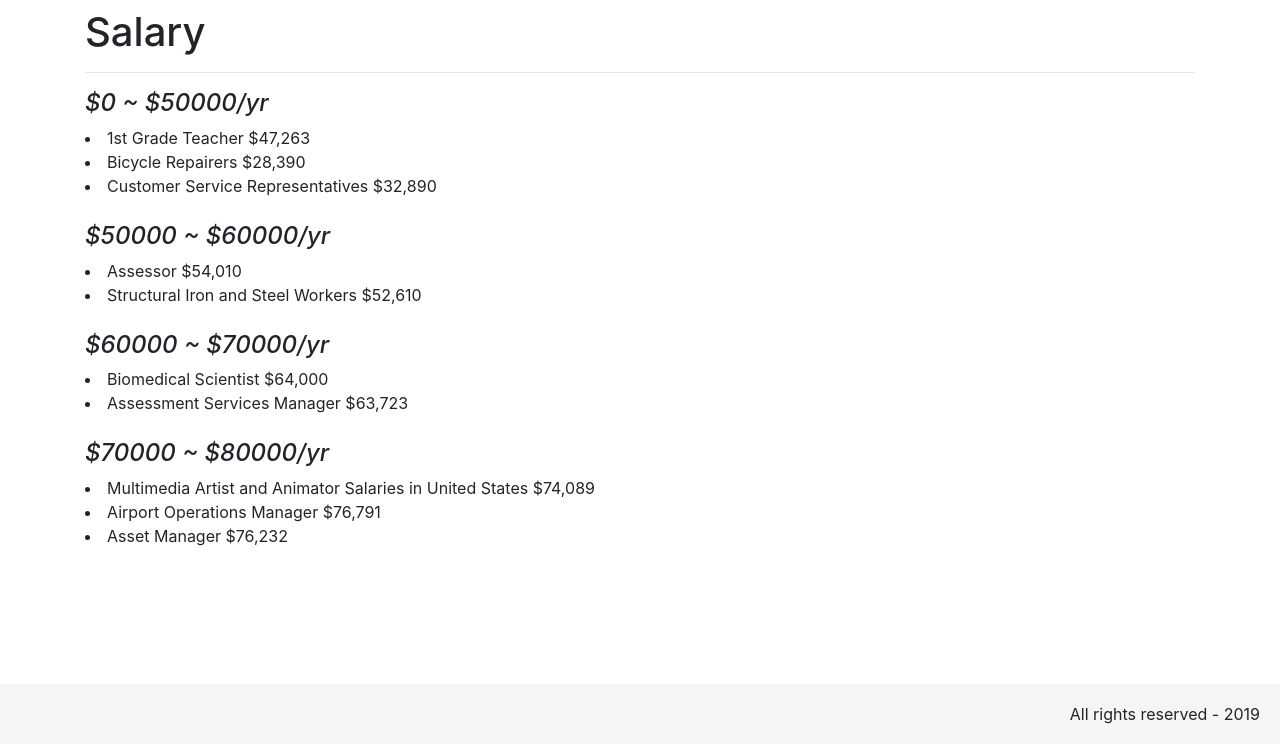
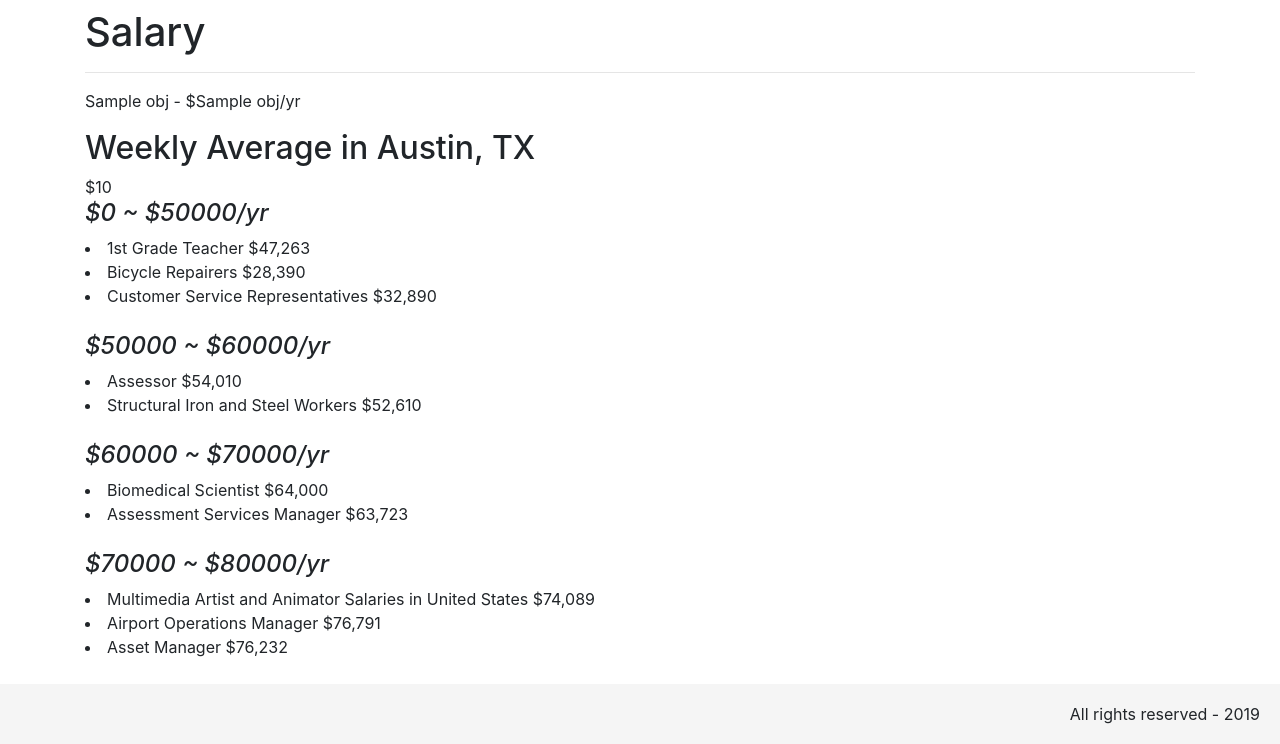
Before and after one commit to xindixu/prep-for-job, a Flask app: template app/templates/salary.html in a window 1280 px wide. Shown: the part 56-800 px from the top of the page. Run offline with Flask 2, Linux system fonts and the light colour scheme; the template is opened without the code that fills it: most values are stand-ins (such as "Sample title", 1, 10 or a date in 2020); some libraries are stand-ins or nearby versions.

Commit message:
bls api + real salary data

```diff
--- a/app/main.py
+++ b/app/main.py
@@ -3,7 +3,7 @@ import os
 from flask import Flask, render_template, g
 import json
 import requests
-
+from bls_datasets import oes, qcew
 
 def create_app(test_config=None):
     # create and configure the app
@@ -174,7 +174,33 @@ def create_app(test_config=None):
 
     @app.route('/salary')
     def salary():
-        return render_template("salary.html")
+
+        df_oes = oes.get_data(year=2017)
+        detailed = df_oes[df_oes.OCC_GROUP == 'detailed']
+        job = detailed.OCC_TITLE
+
+        obj = {}
+        for j in job:
+            p = detailed[detailed.OCC_TITLE == j].A_MEDIAN.values[0]
+            obj[j] = p
+
+        # avg weekly wage
+        df_qcew = qcew.get_data('industry', rtype='dataframe', year='2017', qtr='1', industry='10')
+        austin = df_qcew[(df_qcew.own_code == 0) & (df_qcew.area_fips == '48015')]
+        weekly_avg = austin.avg_wkly_wage.values[0]
+
+        # headers = {'Content-type': 'application/json'}
+        # data = json.dumps({"seriesid": ['NCU5306633300003']})
+        # p = requests.post("https://api.bls.gov/publicAPI/v2/timeseries/data/", data=data, headers=headers)
+        #
+        # json_data = json.loads(p.data)
+        #
+        # # if data['status'] != 200:
+        # #     return "Not Found", 404
+        # # else:
+        # #     return render_template("salary.html", salary=data)
+        #
+        return render_template("salary.html", obj=obj, weekly_avg=weekly_avg)
 
     # auth
     import auth
--- a/app/templates/salary.html
+++ b/app/templates/salary.html
@@ -5,6 +5,16 @@
 {% block content %}
     <h1>Salary</h1>
     <hr>
+
+
+    {% for j,p in obj.items() %}
+    <p>{{j}} - ${{p}}/yr </p>
+    {% endfor %}
+
+
+
+    <h2>Weekly Average in Austin, TX</h2>
+    ${{weekly_avg}}
 
     <h4><i>$0 ~ $50000/yr</i></h4>
     <li>1st Grade Teacher $47,263</li>
@@ -16,7 +26,6 @@
 
     <li>Assessor $54,010</li>
     <li>Structural Iron and Steel Workers $52,610</li>
-
 
     <br>
     <h4><i>$60000 ~ $70000/yr</i></h4>
--- a/requirements.txt
+++ b/requirements.txt
@@ -1,3 +1,3 @@
-requests
 Flask==1.0.2
 gunicorn==19.9.0
+bls-datasets==0.0.9
```
